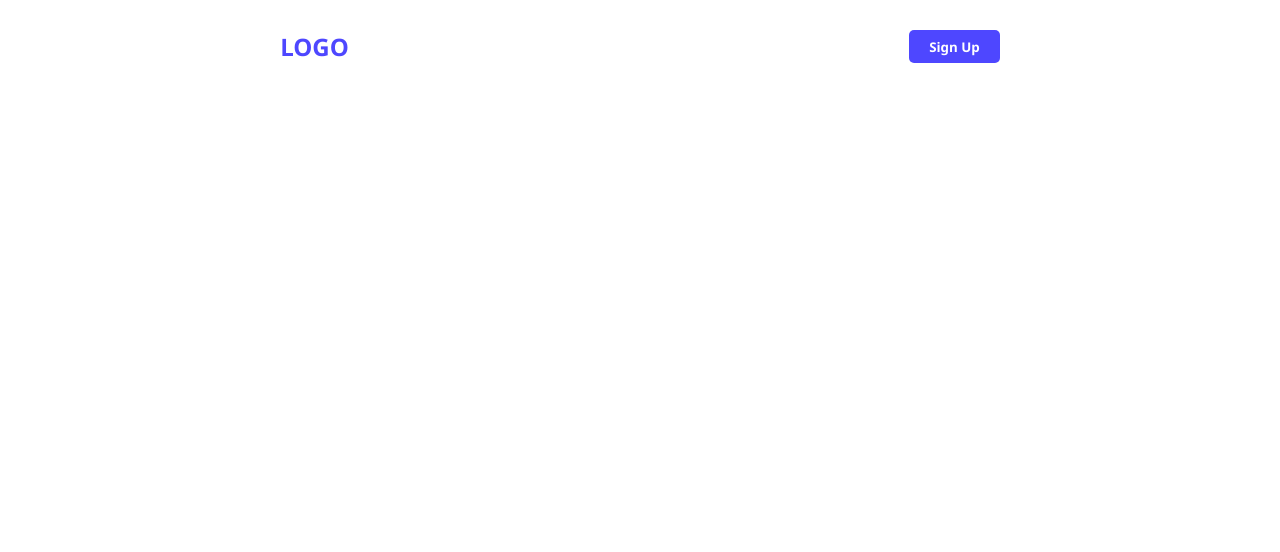
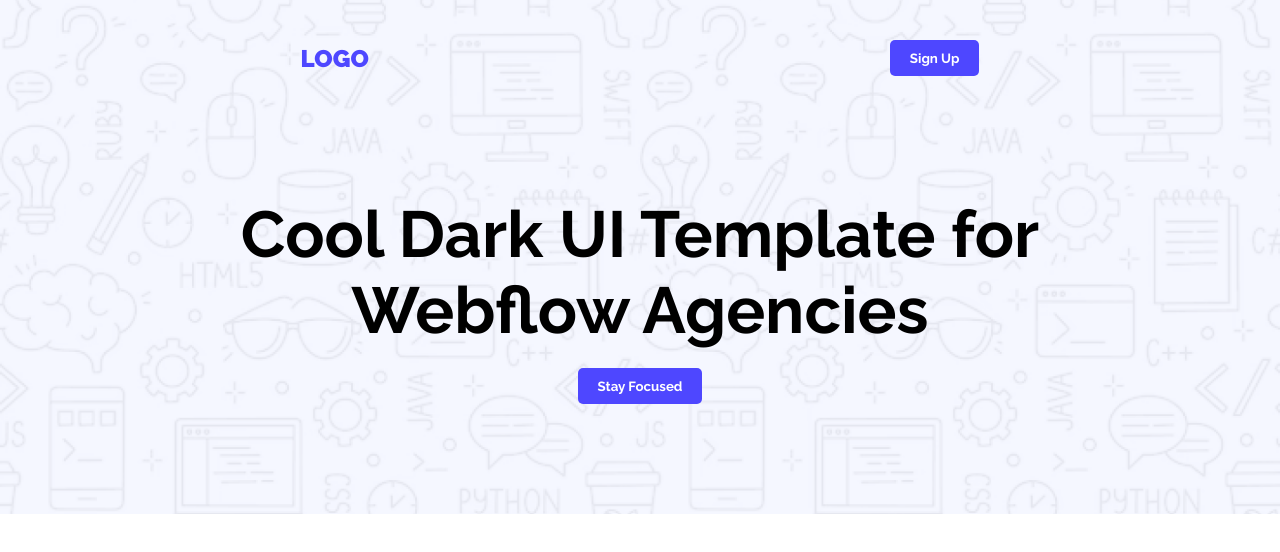
Before and after one commit to fariya-nika-oshru/webflow-templet, a plain HTML site: page index.html in a window 1280 px wide. Drawn offline with Linux system fonts and the light colour scheme; a web font is replaced by a local one.

Commit message:
banner done

```diff
--- a/index.html
+++ b/index.html
@@ -5,15 +5,24 @@
     <meta name="viewport" content="width=device-width, initial-scale=1.0">
     <title>Web flow</title>
     <link rel="stylesheet" href="style.css">
+    <link rel="preconnect" href="https://fonts.googleapis.com">
+<link rel="preconnect" href="https://fonts.gstatic.com" crossorigin>
+<link href="https://fonts.googleapis.com/css2?family=Antonio:wght@100..700&family=Raleway:ital,wght@0,100..900;1,100..900&family=Tektur:wght@400..900&display=swap" rel="stylesheet">
 </head>
 <body>
     <header>
         <nav>
             <h2>LOGO</h2>
             <button class="primary-button">Sign Up</button>
-
         </nav>
         <banner>
+
+            <div>
+                <h1 class="Header-heading">Cool Dark UI Template for <br>
+                    Webflow Agencies</h1>
+                <button class="primary-button">Stay Focused</button>
+
+            </div>
 
         </banner>
 
--- a/style.css
+++ b/style.css
@@ -1,22 +1,43 @@
 *{
-    font-family:'Segoe UI', Tahoma, Geneva, Verdana, sans-serif;
-    max-width: 100%;
-    margin: 10px auto;
-}
-nav{
-    display: flex;
-    justify-content: space-between;
 
-}
-nav h2{
-    color: #4E47FF;
-    font-weight: 900;
+    font-family: "Raleway", sans-serif;
+    max-width:100%;
+    margin: auto;
 }
 .primary-button{
     background-color: #4E47FF;
     border-radius: 5px;
     color: white;
     font-weight: bold;
-    padding: 5px 20px;
+    padding: 10px 20px;
     border: none;
 }
+
+header{
+    background-image: url(Assets/Hero-bg.png);
+    background-repeat: no-repeat;
+    background-size: cover;
+}
+nav{
+    display: flex;
+    justify-content: space-between;
+    padding: 40px ;
+}
+nav h2{
+    color: #4E47FF;
+    font-weight: 900;
+}
+
+banner div{
+    display: flex;
+    flex-direction: column;
+    gap: 20px;
+    padding: 80px;
+}
+banner div h1{
+    text-align: center;
+    font-size: 65px;
+}
+banner div button{
+    margin-bottom: 30px;
+}
```
Also changed, not shown: Assets/Hero-bg.png (added), Assets/avatar.png (added), Assets/icon-star.png (added), Assets/wc-big.png (added), Assets/wc-mini.png (added), ui/action.png (added), ui/banner.png (added), ui/footer.png (added), ui/newsletter.png (added), ui/productive_user.png (added), ui/review.png (added).
